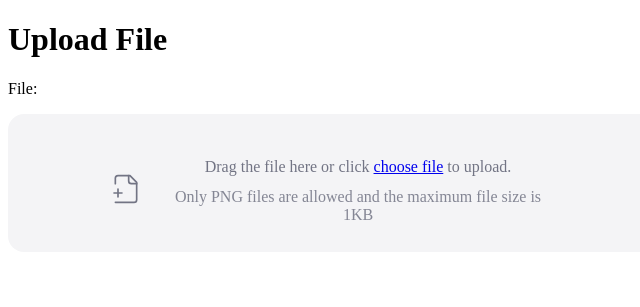
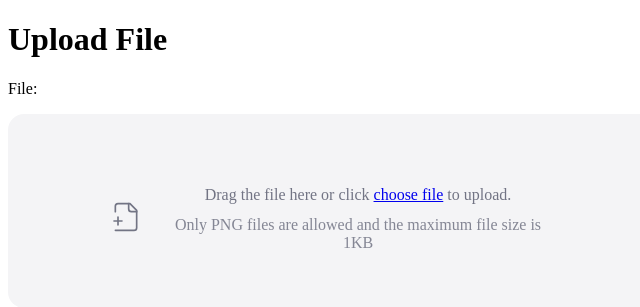
Before and after one commit to krystofbe/django-droppablefileinput, a Django app: page / in a window 1280 px wide. Shown: the top 307 px of the page, without its empty margins (0-640 px from the left). Run offline with Django 5.2, Linux system fonts and the light colour scheme.

Commit message:
feat: Increase padding in DroppableFileInput card body

```diff
--- a/droppablefileinput/static/droppablefileinput/css/droppable_file_input.css
+++ b/droppablefileinput/static/droppablefileinput/css/droppable_file_input.css
@@ -21,7 +21,7 @@
 }
 
 .droppablefileinput__card-body {
-    padding: 1.75rem 1.5rem;
+    padding: 3.5rem 1.5rem;
 }
 
 .droppablefileinput__content {
```
